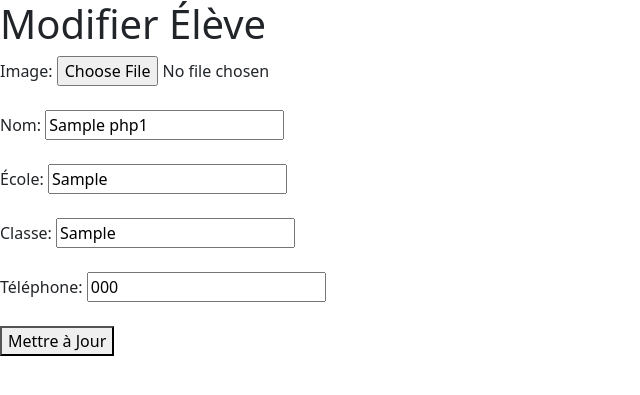
After one commit to Dedcode77/php_crud, a PHP site: page /update.php?id=1 in a window 1280 px wide. The commit adds this page. Shown: the top 395 px of the page, without its empty margins (0-640 px from the left). Run offline with PHP 8.4, Linux system fonts and the light colour scheme; tables that the repository leaves empty hold one stand-in row (values such as "Sample post").

Commit message:
j'ai creer le fichier update

```diff
--- a/index.php
+++ b/index.php
@@ -41,7 +41,7 @@ $eleves = $statement->fetchAll(PDO::FETCH_ASSOC);
     <table class="table">
         <thead>
             <tr>
-                <th scope="col">#</th>
+                <th scope="col">id</th>
                 <th scope="col">Image</th>
                 <th scope="col">Nom</th>
                 <th scope="col">ecole</th>
@@ -58,11 +58,12 @@ $eleves = $statement->fetchAll(PDO::FETCH_ASSOC);
                     </th>
                     <td>
                         image sera ici
-                       <!----- <img style="width: 50px;" src="<?php echo $eleve['image'] ?>"> ----->
+                       <!----- <img style="width: 50px;" src="<?php echo $image['image'] ?>"> ----->
                     </td>
                     <td>
                         <?php echo $eleve['name'] ?>
                     </td>
+
                     <td>
                         <?php echo $eleve['ecole'] ?>
                     </td>
--- /dev/null
+++ b/update.php
@@ -0,0 +1,99 @@
+<?php
+if ($_SERVER["REQUEST_METHOD"] == "POST") {
+    // Assurez-vous que vous avez configuré la connexion à la base de données
+    $pdo = new PDO('mysql:host=localhost;port=3306;dbname=git_github_php', 'root', '');
+    $pdo->setAttribute(PDO::ATTR_ERRMODE, PDO::ERRMODE_EXCEPTION);
+
+    // Récupérer les données du formulaire
+    $id = $_POST["id"];
+    $image = $_POST["image"];
+    $nom = $_POST["nom"];
+    $ecole = $_POST["ecole"];
+    $classe = $_POST["classe"];
+    $telephone = $_POST["telephone"];
+
+    try {
+        // Requête de mise à jour
+        $sql = "UPDATE crud_php1 SET image = :image, name = :nom, ecole = :ecole, classe = :classe, tel_parent = :telephone WHERE id = :id";
+        $stmt = $pdo->prepare($sql);
+        $stmt->bindParam(":image", $image);
+        $stmt->bindParam(":nom", $nom);
+        $stmt->bindParam(":ecole", $ecole);
+        $stmt->bindParam(":classe", $classe);
+        $stmt->bindParam(":telephone", $telephone);
+        $stmt->bindParam(":id", $id);
+
+        // Exécution de la requête de mise à jour
+        if ($stmt->execute()) {
+            // Redirection vers la page principale après la mise à jour
+            header("Location: index.php");
+            exit();
+        } else {
+            echo "Erreur lors de la mise à jour : " . $stmt->errorInfo()[2];
+        }
+    } catch (PDOException $e) {
+        echo "Erreur de connexion à la base de données : " . $e->getMessage();
+    }
+} else {
+    // Assurez-vous que vous avez configuré la connexion à la base de données
+    $pdo = new PDO('mysql:host=localhost;port=3306;dbname=git_github_php', 'root', '');
+    $pdo->setAttribute(PDO::ATTR_ERRMODE, PDO::ERRMODE_EXCEPTION);
+
+    // Récupérer l'ID de l'élève depuis le paramètre GET
+    $id = $_GET["id"];
+
+    // Requête pour récupérer les données de l'élève
+    $sql = "SELECT * FROM crud_php1 WHERE id = :id";
+    $stmt = $pdo->prepare($sql);
+    $stmt->bindParam(":id", $id);
+    $stmt->execute();
+    $eleve = $stmt->fetch(PDO::FETCH_ASSOC);
+
+    // Assurez-vous que l'élève existe
+    if (!$eleve) {
+        echo "Élève non trouvé.";
+        exit();
+    }
+}
+?>
+
+<!DOCTYPE html>
+<html lang="en">
+
+<head>
+    <meta charset="UTF-8">
+    <meta name="viewport" content="width=device-width, initial-scale=1.0">
+    <link rel="stylesheet" href="https://cdn.jsdelivr.net/npm/bootstrap@5.3.0/dist/css/bootstrap.min.css">
+    <title>Modifier Élève</title>
+    <!-- Inclure les styles CSS nécessaires ici -->
+</head>
+
+<body>
+    <h1>Modifier Élève</h1>
+    <form method="post">
+        <input type="hidden" name="id" value="<?php echo $eleve['id']; ?>">
+        <div class="mb-3">
+            <label for="image">Image:</label>
+            <input type="file" name="image" value="<?php echo $eleve['image']; ?>" required><br><br>
+        <div>
+        <div class="mb-3">
+            <label for="nom">Nom:</label>
+            <input type="text" name="nom" value="<?php echo $eleve['name']; ?>" required><br><br>
+        <div>
+        <div class="mb-3">
+            <label for="ecole">École:</label>
+            <input type="text" name="ecole" value="<?php echo $eleve['ecole']; ?>" required><br><br>
+        <div>
+        <div class="mb-3">
+            <label for="classe">Classe:</label>
+            <input type="text" name="classe" value="<?php echo $eleve['classe']; ?>" required><br><br>
+        <div>
+        <div class="mb-3">
+            <label for="telephone">Téléphone:</label>
+            <input type="text" name="telephone" value="<?php echo $eleve['tel_parent']; ?>" required><br><br>
+        <div>
+        <button type="submit">Mettre à Jour</button>
+    </form>
+</body>
+
+</html>
```
